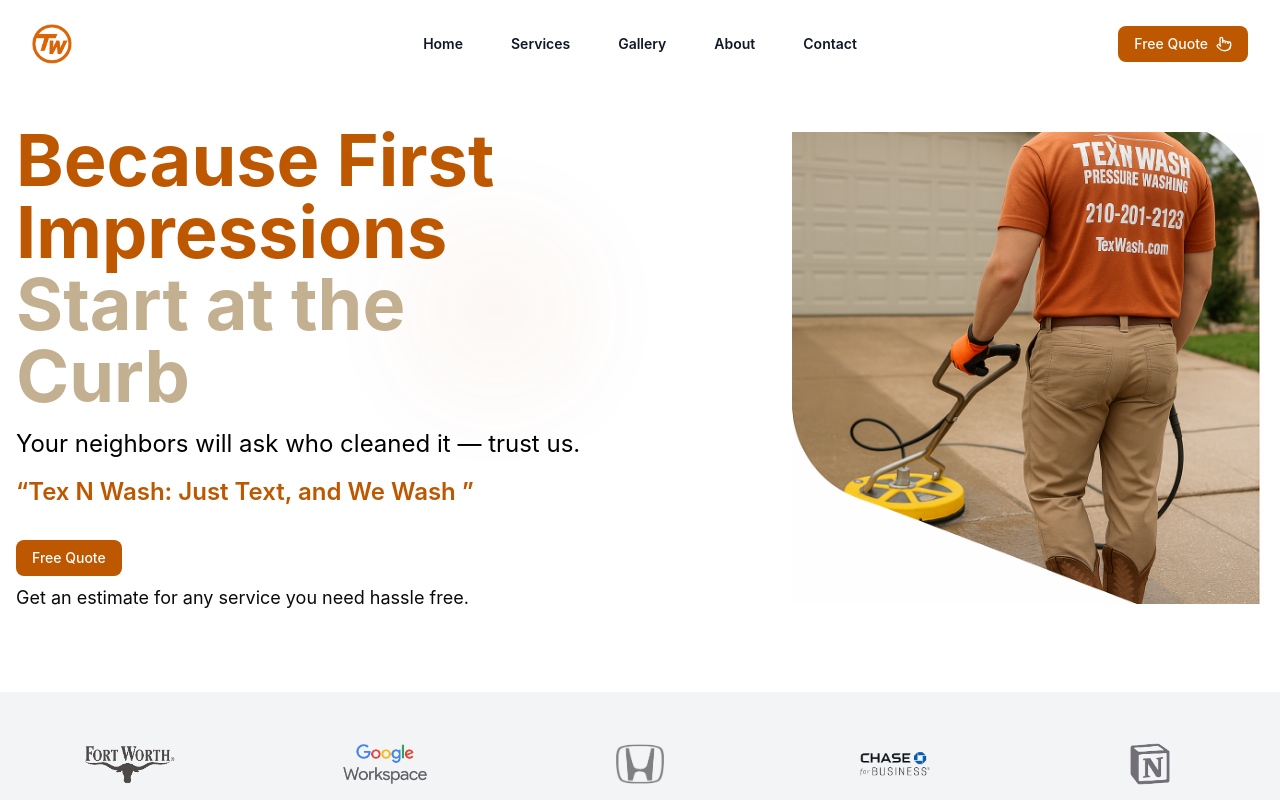
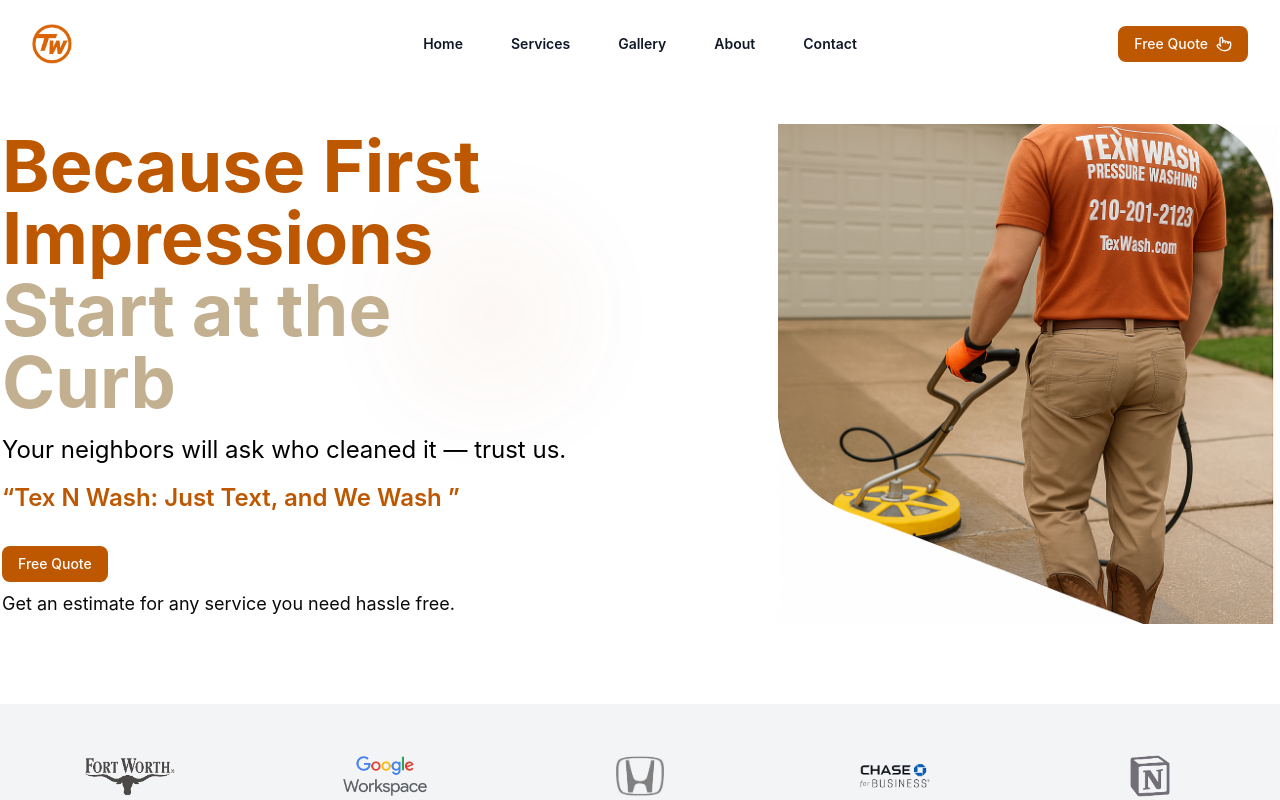
Before and after one commit to DavidAVargas/TexnWash, a Next.js app: page / in a window 1280 px wide. Shown: the top 800 px of the page. Built offline with nearby package versions, Linux system fonts and the light colour scheme.

Commit message:
fix: comment out unused Container imports in Header and Hero components for cleaner code

```diff
--- a/app/layout.tsx
+++ b/app/layout.tsx
@@ -1,5 +1,5 @@
 import type { Metadata } from "next";
-import { Geist, Geist_Mono } from "next/font/google";
+
 import "./globals.css";
 import { ThemeProvider } from "@/components/theme-provider"
 import { ModeToggle } from "@/components/modetoggle"
@@ -7,16 +7,6 @@
 import Footer from "@/components/footer";
 import { inter } from "@/utils/font";
 
-
-const geistSans = Geist({
-  variable: "--font-geist-sans",
-  subsets: ["latin"],
-});
-
-const geistMono = Geist_Mono({
-  variable: "--font-geist-mono",
-  subsets: ["latin"],
-});
 
 export const metadata: Metadata = {
   title: "Create Next App",
--- a/components/Heroes/HeroV1.tsx
+++ b/components/Heroes/HeroV1.tsx
@@ -1,11 +1,11 @@
 import Image from "next/image";
 import { Button } from "../ui/button";
-import Container from "../container";
+// import Container from "../container";
 
 export default function Hero() {
   return (
     <section className="pt-30 pb-20">
-      <Container>
+      <div>
         <div className="relative">
           {/* Subtle floating shapes */}
           <div className="absolute inset-0 z-0 overflow-hidden">
@@ -43,7 +43,7 @@
             </div>
           </div>
         </div>
-      </Container>
+      </div>
     </section>
   );
 }
--- a/components/header.tsx
+++ b/components/header.tsx
@@ -5,7 +5,7 @@
 import { Dialog, DialogPanel } from "@headlessui/react";
 import { Button } from "./ui/button";
 import { Menu, PointerIcon, X } from "lucide-react";
-import Container from "./container";
+// import Container from "./container";
 
 const menuItems = [
   { name: "Home", url: "/", newTab: false },
```
